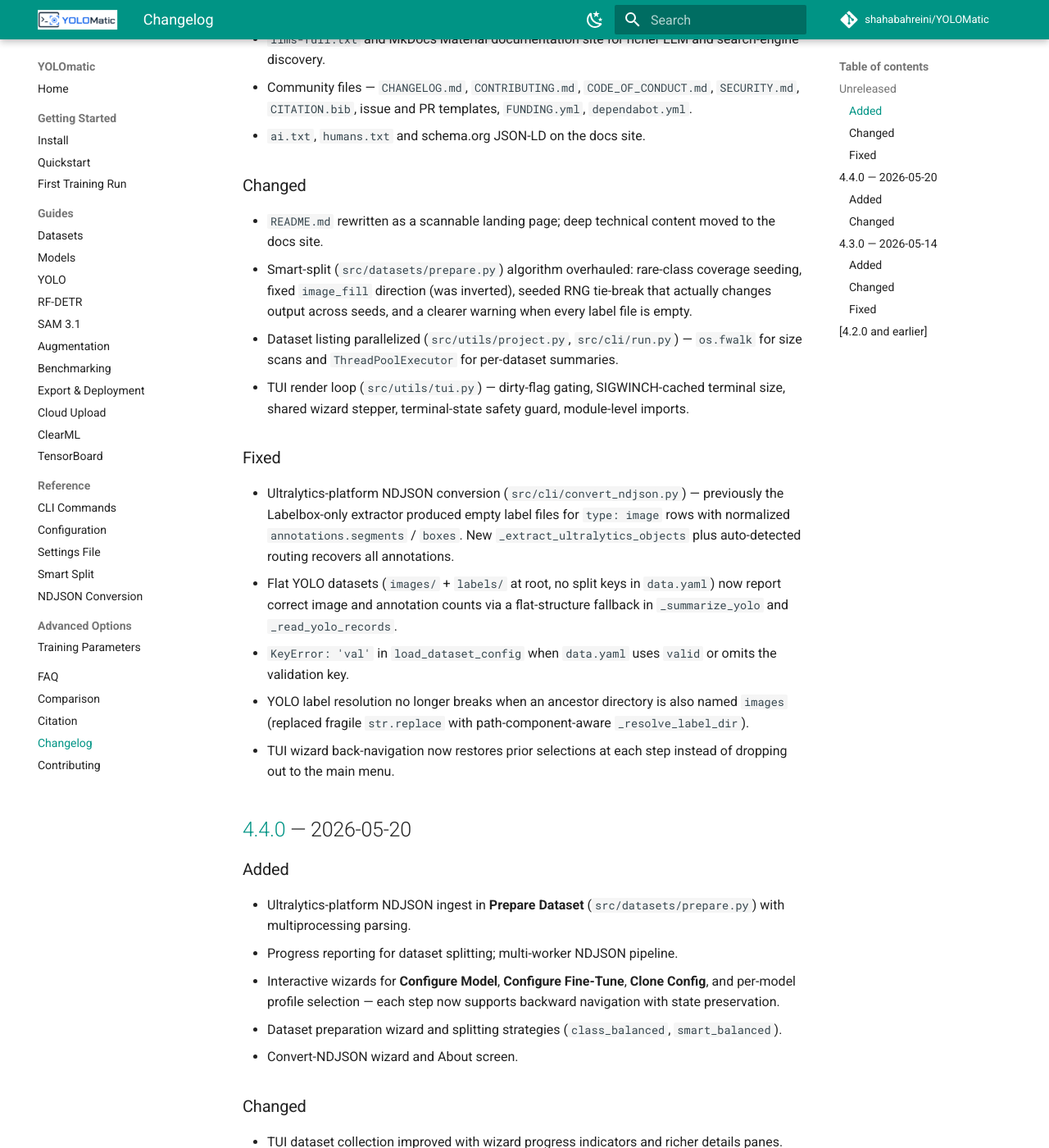
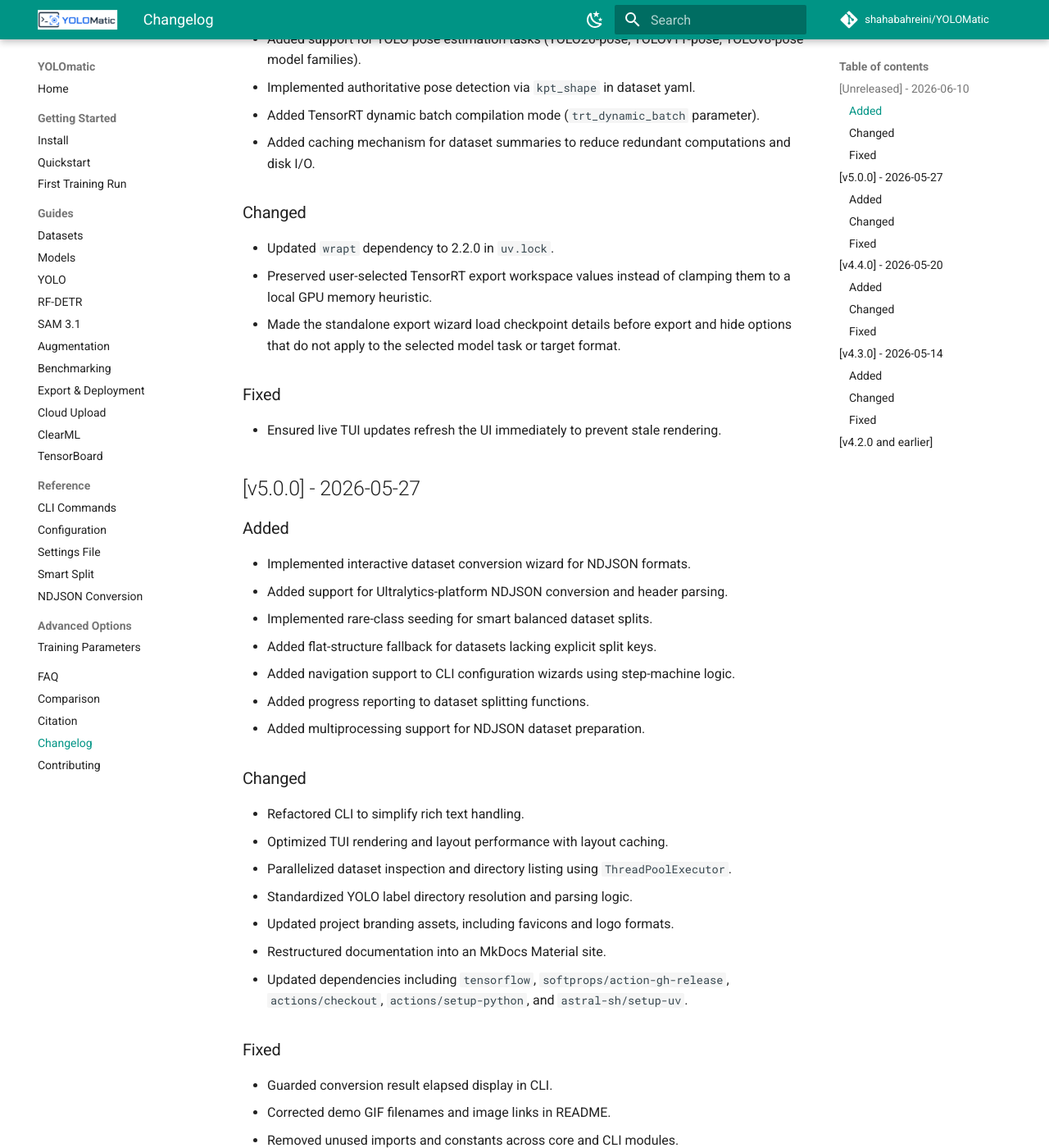
Before and after one commit to shahabahreini/YOLOMatic, an MkDocs documentation site: the page built from docs/changelog.md, in a window 1280 px wide and 1400 px high, scrolled down 333 px. Shown: the whole window at 82% size. Built offline with MkDocs 1.6.1 and Material for MkDocs 9.7.7, drawn with Linux system fonts in a browser that asks for light colours; comment, search, counter and statistics services are not loaded; some of the changed text lies outside the part shown.

Commit message:
feat(models): add support for YOLO pose estimation tasks
- Add support for YOLO26, YOLOv11, and YOLOv8 pose estimation model families
- Implement authoritative pose detection via kpt_shape in dataset YAML
- Introduce TensorRT dynamic batch compilation mode for improved stability

```diff
--- a/docs/changelog.md
+++ b/docs/changelog.md
@@ -6,64 +6,87 @@
 
 All notable changes to YOLOmatic are documented here. The format follows [Keep a Changelog](https://keepachangelog.com/en/1.1.0/), and this project adheres to [Semantic Versioning](https://semver.org/spec/v2.0.0.html).
 
-## [Unreleased]
+## [Unreleased] - 2026-06-10
 
 ### Added
-- `llms-full.txt` and MkDocs Material documentation site for richer LLM and search-engine discovery.
-- Community files — `CHANGELOG.md`, `CONTRIBUTING.md`, `CODE_OF_CONDUCT.md`, `SECURITY.md`, `CITATION.bib`, issue and PR templates, `FUNDING.yml`, `dependabot.yml`.
-- `ai.txt`, `humans.txt` and schema.org JSON-LD on the docs site.
+- Added support for YOLO pose estimation tasks (YOLO26-pose, YOLOv11-pose, YOLOv8-pose model families).
+- Implemented authoritative pose detection via `kpt_shape` in dataset yaml.
+- Added TensorRT dynamic batch compilation mode (`trt_dynamic_batch` parameter).
+- Added caching mechanism for dataset summaries to reduce redundant computations and disk I/O.
 
 ### Changed
-- `README.md` rewritten as a scannable landing page; deep technical content moved to the docs site.
-- Smart-split (`src/datasets/prepare.py`) algorithm overhauled: rare-class coverage seeding, fixed `image_fill` direction (was inverted), seeded RNG tie-break that actually changes output across seeds, and a clearer warning when every label file is empty.
-- Dataset listing parallelized (`src/utils/project.py`, `src/cli/run.py`) — `os.fwalk` for size scans and `ThreadPoolExecutor` for per-dataset summaries.
-- TUI render loop (`src/utils/tui.py`) — dirty-flag gating, SIGWINCH-cached terminal size, shared wizard stepper, terminal-state safety guard, module-level imports.
+- Updated `wrapt` dependency to 2.2.0 in `uv.lock`.
+- Preserved user-selected TensorRT export workspace values instead of clamping them to a local GPU memory heuristic.
+- Made the standalone export wizard load checkpoint details before export and hide options that do not apply to the selected model task or target format.
 
 ### Fixed
-- Ultralytics-platform NDJSON conversion (`src/cli/convert_ndjson.py`) — previously the Labelbox-only extractor produced empty label files for `type: image` rows with normalized `annotations.segments` / `boxes`. New `_extract_ultralytics_objects` plus auto-detected routing recovers all annotations.
-- Flat YOLO datasets (`images/` + `labels/` at root, no split keys in `data.yaml`) now report correct image and annotation counts via a flat-structure fallback in `_summarize_yolo` and `_read_yolo_records`.
-- `KeyError: 'val'` in `load_dataset_config` when `data.yaml` uses `valid` or omits the validation key.
-- YOLO label resolution no longer breaks when an ancestor directory is also named `images` (replaced fragile `str.replace` with path-component-aware `_resolve_label_dir`).
-- TUI wizard back-navigation now restores prior selections at each step instead of dropping out to the main menu.
+- Ensured live TUI updates refresh the UI immediately to prevent stale rendering.
 
-## [4.4.0] — 2026-05-20
+## [v5.0.0] - 2026-05-27
 
 ### Added
-- Ultralytics-platform NDJSON ingest in **Prepare Dataset** (`src/datasets/prepare.py`) with multiprocessing parsing.
-- Progress reporting for dataset splitting; multi-worker NDJSON pipeline.
-- Interactive wizards for **Configure Model**, **Configure Fine-Tune**, **Clone Config**, and per-model profile selection — each step now supports backward navigation with state preservation.
-- Dataset preparation wizard and splitting strategies (`class_balanced`, `smart_balanced`).
-- Convert-NDJSON wizard and About screen.
+- Implemented interactive dataset conversion wizard for NDJSON formats.
+- Added support for Ultralytics-platform NDJSON conversion and header parsing.
+- Implemented rare-class seeding for smart balanced dataset splits.
+- Added flat-structure fallback for datasets lacking explicit split keys.
+- Added navigation support to CLI configuration wizards using step-machine logic.
+- Added progress reporting to dataset splitting functions.
+- Added multiprocessing support for NDJSON dataset preparation.
 
 ### Changed
-- TUI dataset collection improved with wizard progress indicators and richer details panes.
-- Augmentation dataset path resolution and label handling.
-- Faster dataset listing in the augment command.
+- Refactored CLI to simplify rich text handling.
+- Optimized TUI rendering and layout performance with layout caching.
+- Parallelized dataset inspection and directory listing using `ThreadPoolExecutor`.
+- Standardized YOLO label directory resolution and parsing logic.
+- Updated project branding assets, including favicons and logo formats.
+- Restructured documentation into an MkDocs Material site.
+- Updated dependencies including `tensorflow`, `softprops/action-gh-release`, `actions/checkout`, `actions/setup-python`, and `astral-sh/setup-uv`.
 
-## [4.3.0] — 2026-05-14
+### Fixed
+- Guarded conversion result elapsed display in CLI.
+- Corrected demo GIF filenames and image links in README.
+- Removed unused imports and constants across core and CLI modules.
+- Disabled MLflow callback in Ultralytics runtime to prevent import conflicts.
+
+## [v4.4.0] - 2026-05-20
 
 ### Added
-- SAM 3.1 (and SAM 3) open-vocabulary segmentation — auto, text-prompted, and box-prompted inference (`uv run yolomatic-sam`).
-- SAM 3.1 fine-tuning on COCO-format datasets via the HuggingFace Trainer.
-- Benchmark engine with mAP, F1, per-image rankings, UMAP vector scatter, and interactive HTML reports (`uv run yolomatic-benchmark`).
-- Albumentations-powered offline augmentation engine with reusable YAML profiles, 20+ transforms, split redistribution, and YOLO/COCO output.
-- Detectron2 training support (Faster R-CNN, RetinaNet, Mask R-CNN).
-- Roboflow upload/deploy CLI (`uv run yolomatic-upload`) plus opt-in post-training upload.
-- AI recommendation flows and unified AI Settings TUI.
+- Implemented Labelbox NDJSON to YOLO/COCO dataset converter.
+- Added unified augmentation profile editor with integrated guidance.
+- Added SAM 3.1 support, benchmarking, and augmentation capabilities.
+- Implemented offline Albumentations-based dataset augmentation engine.
+- Added max workers option to benchmark CLI for parallel execution.
+- Added prediction confidence visualization to benchmark reports.
 
 ### Changed
-- Upgraded to Python 3.12.
-- Persistent menu-selection memory and refreshed TUI layout proportions.
-- Benchmark report UI overhaul — mAP@50:95, modern grouping, prediction confidence inspector, parallel thumbnail generation.
+- Upgraded project to Python 3.12.
+- Overhauled report UI grouping and TUI layout proportions.
+- Replaced object size sensitivity heatmap with grouped horizontal bar charts.
+- Updated dependencies including `blessed`, `importlib-metadata`, and `ultralytics`.
 
 ### Fixed
-- Disabled MLflow callback in Ultralytics runtime (was hanging some macOS shells).
-- Markup parsing for active-model display in the About screen.
+- Updated benchmark tests for Plotly JSON encoding compatibility.
+- Cleared environment variables when mocking subprocess in update flow tests.
+- Removed unused variables and imports in augmentation modules.
 
-## [4.2.0 and earlier]
+## [v4.3.0] - 2026-05-14
+
+### Added
+- Implemented benchmark model evaluation and vector analysis feature.
+- Added SAM 3.1 segmentation inference and fine-tuning commands.
+- Added "Finish" option to TUI menus for streamlined workflows.
+- Implemented dynamic color interpolation for metrics in HTML reports.
+- Added full-screen transient live progress display for CLI benchmarks.
+
+### Changed
+- Refined benchmark table layout and dynamic sizing.
+- Migrated dependency upgrade logic to `uv`.
+- Updated Python requirement to 3.12.
+
+### Fixed
+- Resolved circular dependencies in benchmark and CLI modules.
+- Removed unused imports and variables across core modules.
+
+## [v4.2.0 and earlier]
 
 Earlier history is captured in `git log`. The first public release added Labelbox NDJSON → YOLO/COCO conversion, multi-model config generation, ClearML integration, and TensorBoard launcher.
-
-[Unreleased]: https://github.com/shahabahreini/YOLOMatic/compare/v4.4.0...HEAD
-[4.4.0]: https://github.com/shahabahreini/YOLOMatic/releases/tag/v4.4.0
-[4.3.0]: https://github.com/shahabahreini/YOLOMatic/releases/tag/v4.3.0
--- a/llms.txt
+++ b/llms.txt
@@ -59,7 +59,7 @@
 ## Supported Model Families
 
 - RF-DETR detection and segmentation variants: Nano, Small, Medium, Large, XLarge, 2XLarge.
-- YOLO26 detection and segmentation variants.
+- YOLO26 detection, segmentation, and pose variants.
 - YOLOv12 detection and segmentation variants.
 - YOLOv11 detection, segmentation, classification, pose, and OBB variants.
 - YOLOv10 detection variants.
```
Also changed, not shown: CHANGELOG.md (+13 -5 lines), docs/faq.md (+1 -1 lines), docs/guides/datasets.md (+17 -0 lines), docs/guides/export.md (+16 -0 lines), docs/guides/models.md (+32 -0 lines).
